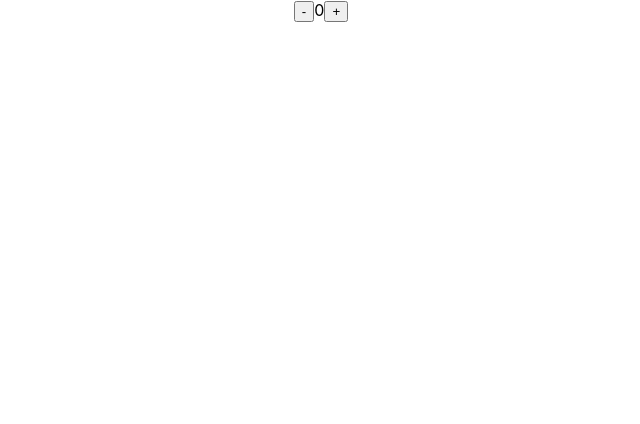
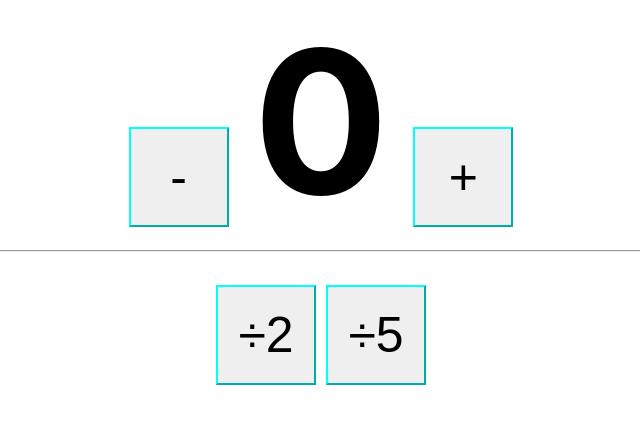
Before and after one commit to MTTParry/counter_ST_demo, a React (Create React App) app: page / in a window 1280 px wide. Shown: the top 424 px of the page, without its empty margins (319-959 px from the left). Built offline with nearby package versions, Linux system fonts and the light colour scheme.

Commit message:
added spacing in function

```diff
--- a/src/App.js
+++ b/src/App.js
@@ -18,7 +18,7 @@ function App() {
   }
 
   function divide5() {
-    setValue(value /5);
+    setValue(value / 5);
   }
 
   return (
@@ -26,6 +26,11 @@ function App() {
       <button onClick={lowerValue}>-</button>
       <span>{value}</span>
       <button onClick={upValue}>+</button>
+      <br />
+      <hr />
+      <br />
+      <button onClick={divide2}>÷2</button>
+      <button onClick={divide5}>÷5</button>
     </div>
   );
 }
--- a/src/index.css
+++ b/src/index.css
@@ -1,13 +1,27 @@
 body {
   margin: 0;
-  font-family: -apple-system, BlinkMacSystemFont, 'Segoe UI', 'Roboto', 'Oxygen',
-    'Ubuntu', 'Cantarell', 'Fira Sans', 'Droid Sans', 'Helvetica Neue',
+  font-family: -apple-system, BlinkMacSystemFont, "Segoe UI", "Roboto", "Oxygen",
+    "Ubuntu", "Cantarell", "Fira Sans", "Droid Sans", "Helvetica Neue",
     sans-serif;
   -webkit-font-smoothing: antialiased;
   -moz-osx-font-smoothing: grayscale;
 }
 
 code {
-  font-family: source-code-pro, Menlo, Monaco, Consolas, 'Courier New',
+  font-family: source-code-pro, Menlo, Monaco, Consolas, "Courier New",
     monospace;
 }
+
+span {
+  font-size: 200px;
+  font-weight: bold;
+  margin: 20px;
+}
+
+button {
+  border-color: aqua;
+  margin: 5px;
+  height: 100px;
+  width: 100px;
+  font-size: 50px;
+}
```
